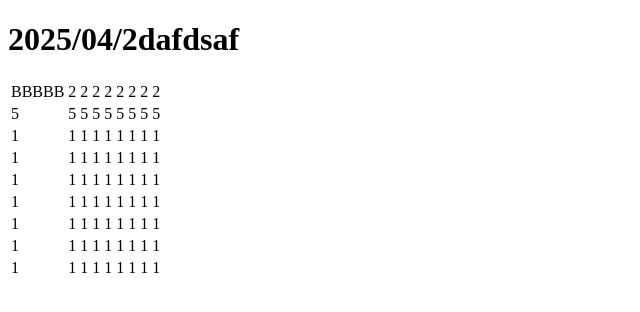
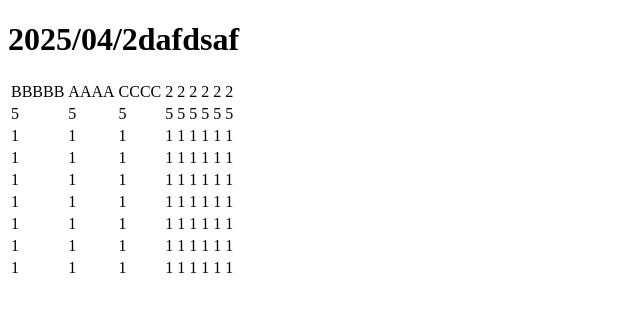
Before and after one commit to mackliu/114-github-test, a plain HTML site: page index.html in a window 1280 px wide. Shown: the whole page, without its empty margins (0-640 px from the left). Drawn offline with Linux system fonts and the light colour scheme.

Commit message:
編輯index.html的欄位內容

```diff
--- a/index.html
+++ b/index.html
@@ -10,8 +10,8 @@
     <table>
         <tr>
             <td>BBBBB</td>
-            <td>2</td>
-            <td>2</td>
+            <td>AAAA</td>
+            <td>CCCC</td>
             <td>2</td>
             <td>2</td>
             <td>2</td>
```
